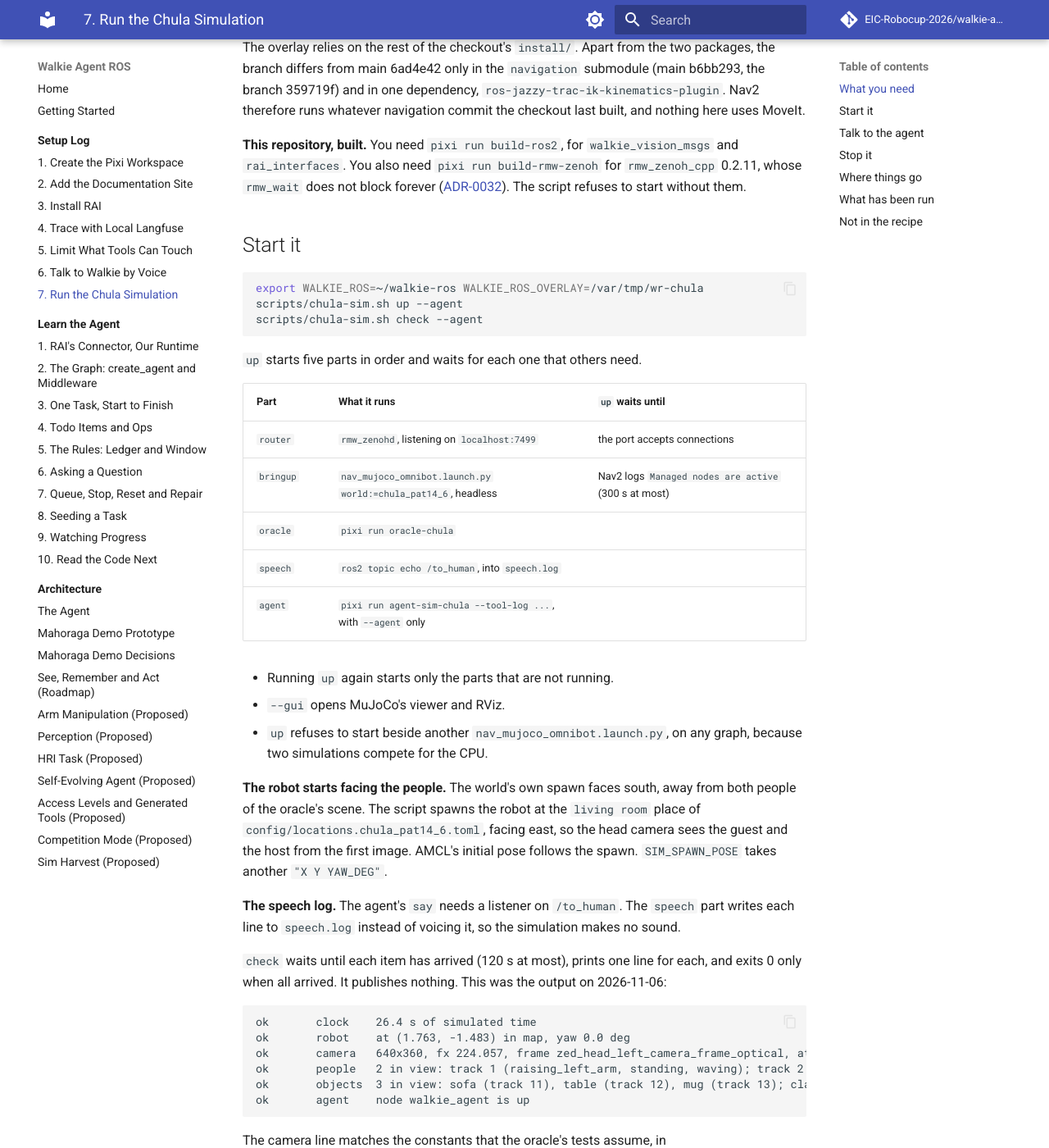
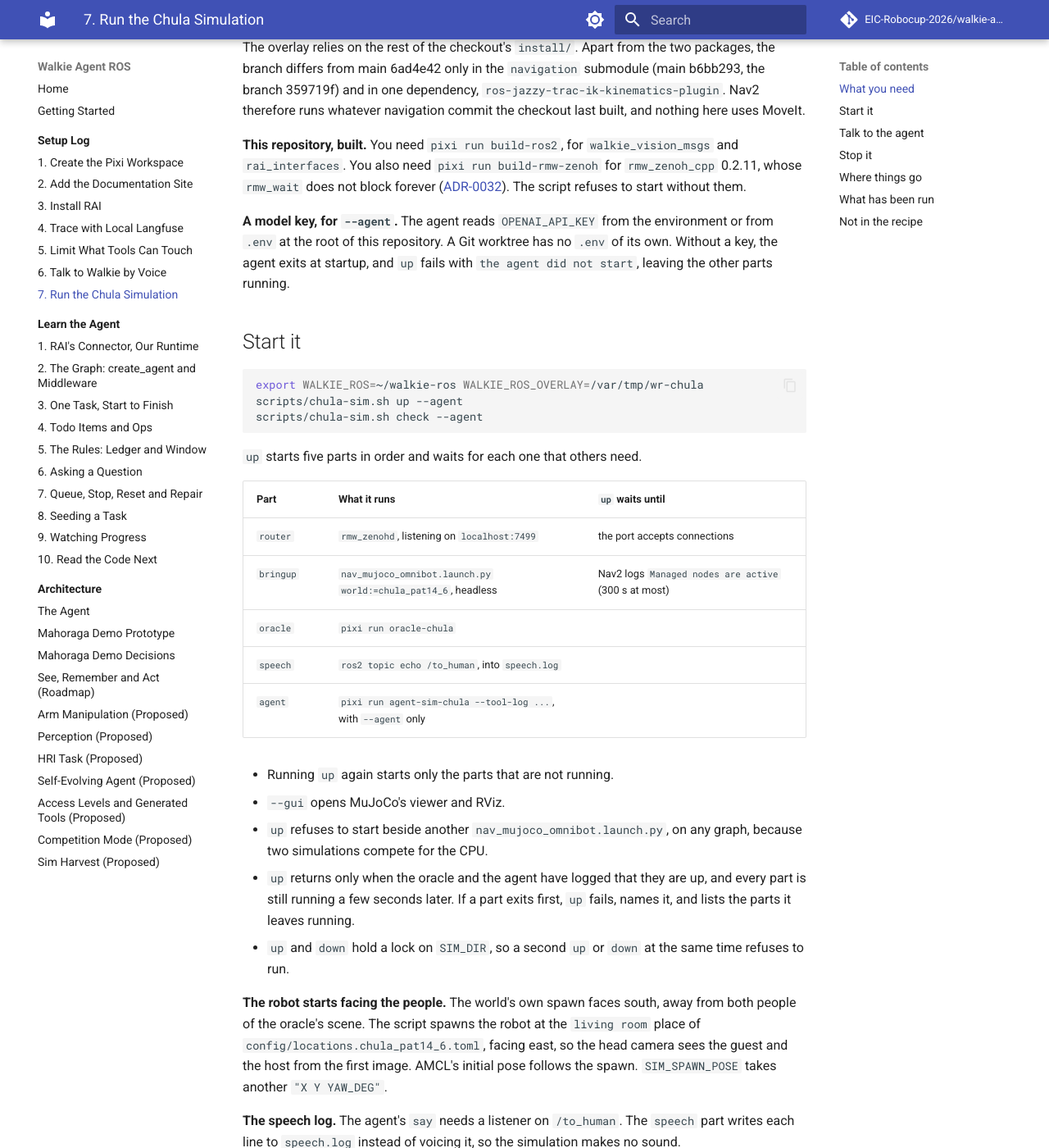
Before and after one commit to EIC-Robocup-2026/walkie-agent-ros, an MkDocs documentation site: the page built from docs/setup/08-chula-simulation.md, in a window 1280 px wide and 1400 px high, scrolled down 882 px. Shown: the whole window at 82% size. Built offline with MkDocs 1.6.1 and Material for MkDocs 9.7.7, drawn with Linux system fonts in a browser that asks for light colours; comment, search, counter and statistics services are not loaded; some of the changed text lies outside the part shown.

Commit message:
fix: let chula-sim.sh signal only its own processes, serialize up and down, and wait for readiness
A part's record now holds its process group, the boot it started in and a
token that every process of the part inherits in CHULA_SIM_TOKEN. status and
down treat a part as running only while its group still holds a process with
that token, so a stale record never signals another program after a reboot
or a reused group ID. up and down take a lock on SIM_DIR. up returns only
after the oracle and the agent have logged that they are up and every part
is still running a few seconds later; otherwise it names the part that
failed and lists the parts left running. Decision G4-7.

````diff
--- a/docs/setup/08-chula-simulation.md
+++ b/docs/setup/08-chula-simulation.md
@@ -46,6 +46,11 @@ for `rmw_zenoh_cpp` 0.2.11, whose `rmw_wait` does not block forever
 ([ADR-0032](../architecture/decisions/0032-rmw-zenoh-from-source.md)). The script
 refuses to start without them.
 
+**A model key, for `--agent`.** The agent reads `OPENAI_API_KEY` from the
+environment or from `.env` at the root of this repository. A Git worktree has no
+`.env` of its own. Without a key, the agent exits at startup, and `up` fails with
+`the agent did not start`, leaving the other parts running.
+
 ## Start it
 
 ```bash
@@ -68,6 +73,11 @@ scripts/chula-sim.sh check --agent
 - `--gui` opens MuJoCo's viewer and RViz.
 - `up` refuses to start beside another `nav_mujoco_omnibot.launch.py`, on any
   graph, because two simulations compete for the CPU.
+- `up` returns only when the oracle and the agent have logged that they are up,
+  and every part is still running a few seconds later. If a part exits first,
+  `up` fails, names it, and lists the parts it leaves running.
+- `up` and `down` hold a lock on `SIM_DIR`, so a second `up` or `down` at the
+  same time refuses to run.
 
 **The robot starts facing the people.** The world's own spawn faces south, away
 from both people of the oracle's scene. The script spawns the robot at the
@@ -127,7 +137,11 @@ SIGINT, as Ctrl+C would, then SIGTERM, then SIGKILL if a part ignores both.
 Everything goes under `SIM_DIR`, `/var/tmp/walkie-chula-sim` by default.
 
 - `logs/`: one log per part, and the agent's tool log.
-- `pids/`: each part's process group.
+- `pids/`: one record for each part: its process group, the boot it started in,
+  and a token that every process of the part carries in `CHULA_SIM_TOKEN`.
+  `status` and `down` treat a part as running only while its group still holds
+  a process with that token. So after a reboot, or once the system gives the
+  group's number to another program, `down` never signals that program.
 - `ros/`: `ROS_HOME` and the ROS logs.
 - `worlds/`: the world the launch file generates.
 
@@ -185,6 +199,11 @@ table and succeeds, so the gap to furniture alone does not predict a failure.
 The cause was not found. The third `trash`, in the open corner north of the
 kitchen table, succeeded from the living room and from the shelf.
 
+- After the review fixes (G4-7), `up --agent` in a worktree without `.env`
+  stopped at `the agent did not start` and listed the four parts still running.
+  With the key exported, a second `up --agent` started only the agent, `check
+  --agent` passed again, and all 32 processes of the five parts carried their
+  part's token. `down` took 12 s and left none of them.
 - One more task with the real model, "Please say hello.". The agent called
   `say("Hello!")`, and `speech.log` showed the line. The log also begins with
   two of Zenoh's configuration warnings, which `ros2 topic echo` prints at
````
Also changed, not shown: docs/architecture/mahoraga-demo-decisions.md (+1 -0 lines), docs/architecture/see-remember-act.md (+1 -1 lines), 2 other files.
